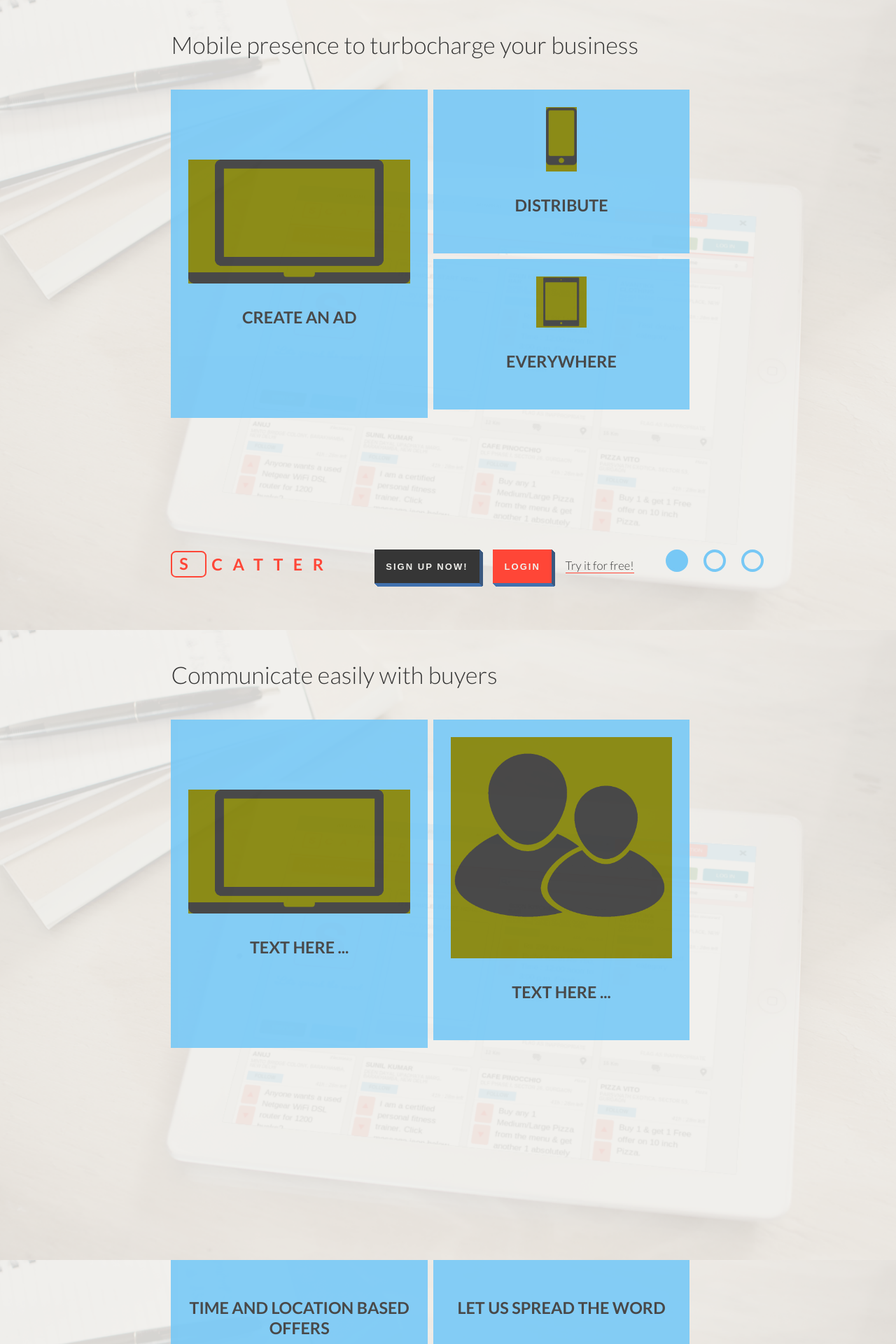
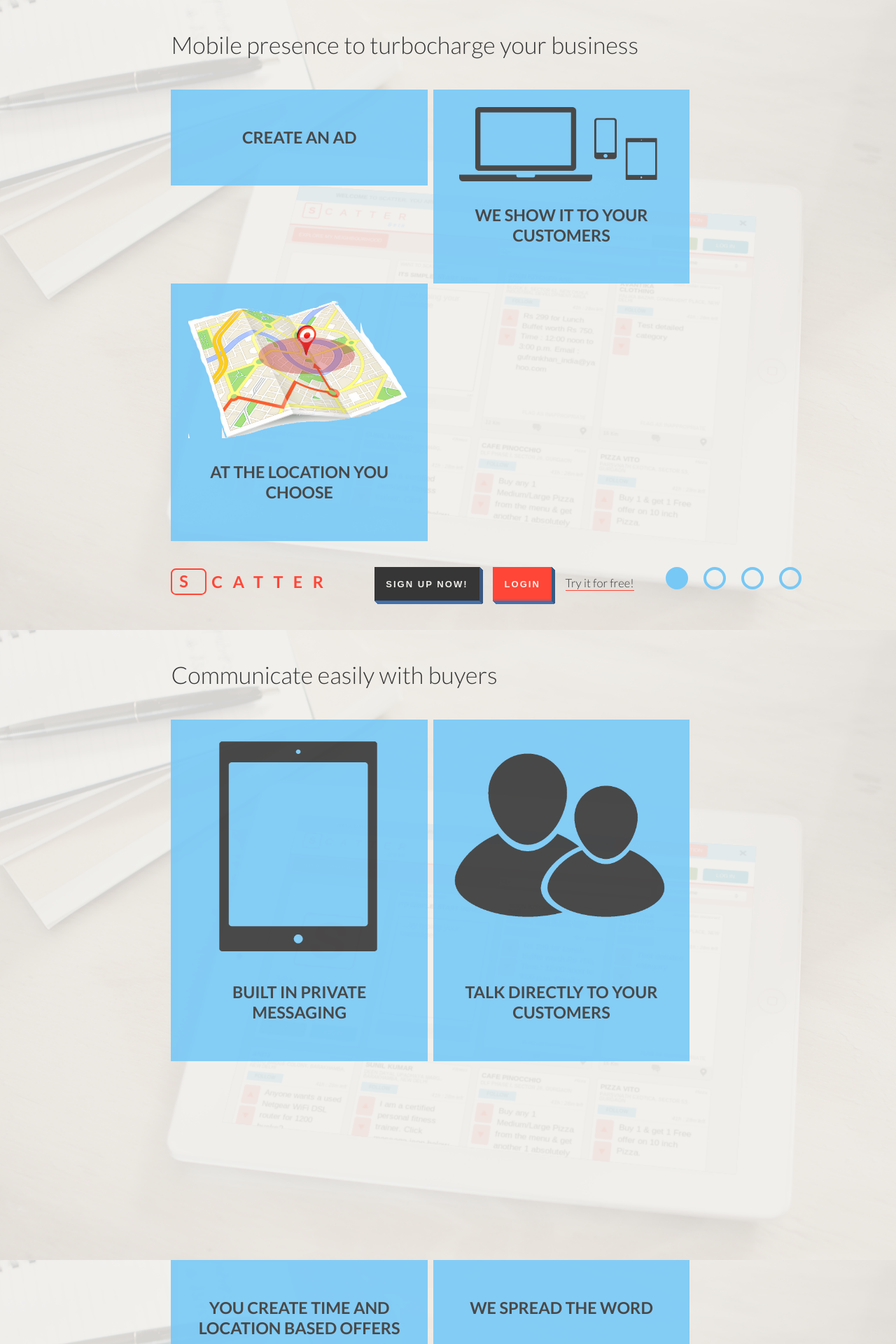
Before and after one commit to metamn/scatter, a Jekyll site: the page built from _posts/2013-08-13-business.html, in a window 1280 px wide. Shown: the top 1920 px of the page at 70% size. Built offline with Jekyll 4.4.1, drawn with Linux system fonts in a browser that asks for light colours; nearby versions of some CDN libraries; some of the changed text lies outside the part shown.

Commit message:
Business slides content updated

```diff
--- a/_includes/header.html
+++ b/_includes/header.html
@@ -18,6 +18,7 @@
       <li class="active">&nbsp;</li>
       <li>&nbsp;</li>
       <li>&nbsp;</li>
+      <li>&nbsp;</li>
     </ul>
   </nav>
 
--- a/_posts/2013-08-13-business.html
+++ b/_posts/2013-08-13-business.html
@@ -12,17 +12,19 @@ class: business
         <h1>Mobile presence to turbocharge your business</h1>
       </header>
 
-      <div id="laptop">
-        <img src="{{ site.url }}/assets/laptop.png" alt="Laptop">
+      <div id="create-ad">
+        <p></p>
         <h2>Create an ad</h2>
       </div>
-      <div id="mobile">
-        <img src="{{ site.url }}/assets/smartphone.png" alt="Smartphone">
-        <h2>Distribute</h2>
+      <div id="devices">
+        <img id="laptop" src="{{ site.url }}/assets/laptop.png" alt="Laptop">
+        <img id="smartphone" src="{{ site.url }}/assets/smartphone.png" alt="Smartphone">
+        <img id="tablet" src="{{ site.url }}/assets/tablet.png" alt="Tablet">
+        <h2>We show it to your customers</h2>
       </div>
-      <div id="tablet">
-        <img src="{{ site.url }}/assets/tablet.png" alt="Tablet">
-        <h2>Everywhere</h2>
+      <div id="locations">
+        <img id="map" src="{{ site.url }}/assets/map-preview.png" alt="Map">
+        <h2>At the location you choose</h2>
       </div>
 
     </article>
@@ -35,14 +37,14 @@ class: business
         <h1>Communicate easily with buyers</h1>
       </header>
 
-      <div id="laptop">
-        <img src="{{ site.url }}/assets/laptop.png" alt="Laptop">
-        <h2>text here ...</h2>
+      <div>
+        <img id="communicate" src="{{ site.url }}/assets/tablet.png" alt="Tablet">
+        <h2>Built in private messaging</h2>
       </div>
 
-      <div id="house">
-        <img src="{{ site.url }}/assets/people.png" alt="People">
-        <h2>text here ...</h2>
+      <div>
+        <img id="buyers" src="{{ site.url }}/assets/people.png" alt="People">
+        <h2>Talk directly to your customers</h2>
       </div>
 
     </article>
@@ -53,23 +55,39 @@ class: business
     <article>
 
       <div id="offer">
-        <h2>Time and location based offers</h2>
-        <p>Create your offer in 30 seconds</p>
-        <img src="{{ site.url }}/assets/clock2.png" alt="Create your offer in 30 seconds" />
+        <h2>You create time and location based offers</h2>
+        <ul>
+          <li>Show your offer for 2 or 48 hours</li>
+          <li>Choose the location where your offer is seen</li>
+        </ul>
       </div>
 
       <div id="spread">
-        <h2>Let us spread the word</h2>
+        <h2>We spread the word</h2>
         <ul>
-          <li>Website</li>
-          <li>Mobile app</li>
+          <li>Your website</li>
+          <li>Scatter mobile app</li>
           <li>Your Facebook page</li>
           <li>Your Twitter page</li>
           <li>Local ad networks</li>
         </ul>
       </div>
+
     </article>
   </section>
 
 
+  <section id="slide-3">
+    <article>
+      <header>
+        <h1>Simple Dashboard</h1>
+      </header>
+
+      <ul>
+        <li>Optimize your offer</li>
+        <li>Get statistics about your campaign</li>
+      </ul>
+    </article>
+  </section>
+
 </div>
--- a/assets/jquery.init.js
+++ b/assets/jquery.init.js
@@ -1,10 +1,4 @@
 $(document).ready(function() {
-
-  // Animations on the business page
-
-  $('.business img').each(function(index) {
-    $(this).animate({ backgroundColor: "olive" }, "slow");
-  });
 
 
   // Scrolling on the business page
--- a/assets/print.css
+++ b/assets/print.css
@@ -148,6 +148,7 @@ body .container #content section#testimonials article form input:first-of-type {
 body .container #content section#testimonials article form p { display: inline-block; }
 body .container #content section#testimonials.active { display: block; }
 
+body.business .container #header { bottom: 1.25em; }
 body.business .container #header form { font-size: smaller; }
 body.business .container #header form input { font-size: small; }
 body.business .container #header form input:last-of-type { background: #ff4637; color: #f0efeb; text-transform: uppercase; font-weight: 700; letter-spacing: 0.15625em; padding: 1.25em; margin-right: 1.25em; -webkit-box-shadow: 1px 0px #3a587f, 0px 1px #4171ae, 2px 1px #3a587f, 1px 2px #4171ae, 3px 2px #3a587f, 2px 3px #4171ae, 4px 3px #3a587f, 3px 4px #4171ae, 5px 4px #3a587f, 4px 5px #4171ae; -moz-box-shadow: 1px 0px #3a587f, 0px 1px #4171ae, 2px 1px #3a587f, 1px 2px #4171ae, 3px 2px #3a587f, 2px 3px #4171ae, 4px 3px #3a587f, 3px 4px #4171ae, 5px 4px #3a587f, 4px 5px #4171ae; box-shadow: 1px 0px #3a587f, 0px 1px #4171ae, 2px 1px #3a587f, 1px 2px #4171ae, 3px 2px #3a587f, 2px 3px #4171ae, 4px 3px #3a587f, 3px 4px #4171ae, 5px 4px #3a587f, 4px 5px #4171ae; }
@@ -160,23 +161,23 @@ body.business .container #header nav ul li { padding-right: 1.25em; cursor: poin
 body.business .container #header nav ul li:after { content: ''; position: absolute; width: 24px; height: 24px; border-radius: 50%; border: 4px solid #77c8f5; }
 body.business .container #header nav ul li:hover:after, body.business .container #header nav ul li.active:after { background: #77c8f5; }
 body.business .container #content section { background-image: url(/assets/tablet-with-scatter.png); }
-body.business .container #content section div { display: inline-block; float: left; padding: 1.25em; background: #77c8f5; opacity: .9; text-align: center; }
-body.business .container #content section div#laptop, body.business .container #content section div#house, body.business .container #content section div#offer, body.business .container #content section div#spread { width: 40%; margin-right: 1%; padding: 5em 1.25em; }
-body.business .container #content section#slide-1 div#mobile { width: 40%; margin-bottom: 1%; }
-body.business .container #content section#slide-1 div#mobile img { width: 14%; }
-body.business .container #content section#slide-1 div#tablet { width: 40%; }
-body.business .container #content section#slide-1 div#tablet img { width: 23%; }
-body.business .container #content section#slide-2 div#house { padding: 1.25em; }
+body.business .container #content section div { width: 40%; margin-right: 1%; max-height: 22em; display: inline-block; float: left; padding: 1.25em; background: #77c8f5; opacity: .9; text-align: center; }
+body.business .container #content section div img { width: 20%; }
+body.business .container #content section div img#laptop { width: 60%; }
+body.business .container #content section div img#smartphone { width: 10%; position: relative; top: -1.25em; }
+body.business .container #content section div img#map { width: 100%; }
+body.business .container #content section div img#communicate, body.business .container #content section div img#buyers { width: 100%; }
 body.business .container #content section#slide-3 div { padding-top: 1.25em; }
 body.business .container #content section#slide-3 div p { margin-bottom: 1.25em; }
-body.business .container #content section#slide-3 div ul { list-style: none; text-align: left; }
-body.business .container #content section#slide-3 div ul li { margin-bottom: 0.625em; }
-body.business .container #content section#slide-3 div ul li:before { position: relative; top: 15px; text-align: center; padding: 5px; width: 60px; height: 60px; display: inline-block; margin-right: 0.625em; }
-body.business .container #content section#slide-3 div ul li:nth-of-type(1):before { content: url(/assets/browser.png); }
-body.business .container #content section#slide-3 div ul li:nth-of-type(2):before { content: url(/assets/smartphone-icon.png); }
-body.business .container #content section#slide-3 div ul li:nth-of-type(3):before { content: url(/assets/facebook.png); }
-body.business .container #content section#slide-3 div ul li:nth-of-type(4):before { content: url(/assets/twitter.png); }
-body.business .container #content section#slide-3 div ul li:nth-of-type(5):before { content: url(/assets/portals.png); }
+body.business .container #content section#slide-3 div ul { text-align: left; }
+body.business .container #content section#slide-3 div#spread ul { list-style: none; }
+body.business .container #content section#slide-3 div#spread ul li { margin-bottom: 0; }
+body.business .container #content section#slide-3 div#spread ul li:before { position: relative; top: 15px; text-align: center; padding: 5px; width: 60px; height: 60px; display: inline-block; margin-right: 0.625em; }
+body.business .container #content section#slide-3 div#spread ul li:nth-of-type(1):before { content: url(/assets/browser.png); }
+body.business .container #content section#slide-3 div#spread ul li:nth-of-type(2):before { content: url(/assets/smartphone-icon.png); }
+body.business .container #content section#slide-3 div#spread ul li:nth-of-type(3):before { content: url(/assets/facebook.png); }
+body.business .container #content section#slide-3 div#spread ul li:nth-of-type(4):before { content: url(/assets/twitter.png); }
+body.business .container #content section#slide-3 div#spread ul li:nth-of-type(5):before { content: url(/assets/portals.png); }
 
 .outline, .hidden { display: none; }
 
--- a/assets/screen.css
+++ b/assets/screen.css
@@ -148,6 +148,7 @@ body .container #content section#testimonials article form input:first-of-type {
 body .container #content section#testimonials article form p { display: inline-block; }
 body .container #content section#testimonials.active { display: block; }
 
+body.business .container #header { bottom: 1.25em; }
 body.business .container #header form { font-size: smaller; }
 body.business .container #header form input { font-size: small; }
 body.business .container #header form input:last-of-type { background: #ff4637; color: #f0efeb; text-transform: uppercase; font-weight: 700; letter-spacing: 0.15625em; padding: 1.25em; margin-right: 1.25em; -webkit-box-shadow: 1px 0px #3a587f, 0px 1px #4171ae, 2px 1px #3a587f, 1px 2px #4171ae, 3px 2px #3a587f, 2px 3px #4171ae, 4px 3px #3a587f, 3px 4px #4171ae, 5px 4px #3a587f, 4px 5px #4171ae; -moz-box-shadow: 1px 0px #3a587f, 0px 1px #4171ae, 2px 1px #3a587f, 1px 2px #4171ae, 3px 2px #3a587f, 2px 3px #4171ae, 4px 3px #3a587f, 3px 4px #4171ae, 5px 4px #3a587f, 4px 5px #4171ae; box-shadow: 1px 0px #3a587f, 0px 1px #4171ae, 2px 1px #3a587f, 1px 2px #4171ae, 3px 2px #3a587f, 2px 3px #4171ae, 4px 3px #3a587f, 3px 4px #4171ae, 5px 4px #3a587f, 4px 5px #4171ae; }
@@ -160,23 +161,23 @@ body.business .container #header nav ul li { padding-right: 1.25em; cursor: poin
 body.business .container #header nav ul li:after { content: ''; position: absolute; width: 24px; height: 24px; border-radius: 50%; border: 4px solid #77c8f5; }
 body.business .container #header nav ul li:hover:after, body.business .container #header nav ul li.active:after { background: #77c8f5; }
 body.business .container #content section { background-image: url(/assets/tablet-with-scatter.png); }
-body.business .container #content section div { display: inline-block; float: left; padding: 1.25em; background: #77c8f5; opacity: .9; text-align: center; }
-body.business .container #content section div#laptop, body.business .container #content section div#house, body.business .container #content section div#offer, body.business .container #content section div#spread { width: 40%; margin-right: 1%; padding: 5em 1.25em; }
-body.business .container #content section#slide-1 div#mobile { width: 40%; margin-bottom: 1%; }
-body.business .container #content section#slide-1 div#mobile img { width: 14%; }
-body.business .container #content section#slide-1 div#tablet { width: 40%; }
-body.business .container #content section#slide-1 div#tablet img { width: 23%; }
-body.business .container #content section#slide-2 div#house { padding: 1.25em; }
+body.business .container #content section div { width: 40%; margin-right: 1%; max-height: 22em; display: inline-block; float: left; padding: 1.25em; background: #77c8f5; opacity: .9; text-align: center; }
+body.business .container #content section div img { width: 20%; }
+body.business .container #content section div img#laptop { width: 60%; }
+body.business .container #content section div img#smartphone { width: 10%; position: relative; top: -1.25em; }
+body.business .container #content section div img#map { width: 100%; }
+body.business .container #content section div img#communicate, body.business .container #content section div img#buyers { width: 100%; }
 body.business .container #content section#slide-3 div { padding-top: 1.25em; }
 body.business .container #content section#slide-3 div p { margin-bottom: 1.25em; }
-body.business .container #content section#slide-3 div ul { list-style: none; text-align: left; }
-body.business .container #content section#slide-3 div ul li { margin-bottom: 0.625em; }
-body.business .container #content section#slide-3 div ul li:before { position: relative; top: 15px; text-align: center; padding: 5px; width: 60px; height: 60px; display: inline-block; margin-right: 0.625em; }
-body.business .container #content section#slide-3 div ul li:nth-of-type(1):before { content: url(/assets/browser.png); }
-body.business .container #content section#slide-3 div ul li:nth-of-type(2):before { content: url(/assets/smartphone-icon.png); }
-body.business .container #content section#slide-3 div ul li:nth-of-type(3):before { content: url(/assets/facebook.png); }
-body.business .container #content section#slide-3 div ul li:nth-of-type(4):before { content: url(/assets/twitter.png); }
-body.business .container #content section#slide-3 div ul li:nth-of-type(5):before { content: url(/assets/portals.png); }
+body.business .container #content section#slide-3 div ul { text-align: left; }
+body.business .container #content section#slide-3 div#spread ul { list-style: none; }
+body.business .container #content section#slide-3 div#spread ul li { margin-bottom: 0; }
+body.business .container #content section#slide-3 div#spread ul li:before { position: relative; top: 15px; text-align: center; padding: 5px; width: 60px; height: 60px; display: inline-block; margin-right: 0.625em; }
+body.business .container #content section#slide-3 div#spread ul li:nth-of-type(1):before { content: url(/assets/browser.png); }
+body.business .container #content section#slide-3 div#spread ul li:nth-of-type(2):before { content: url(/assets/smartphone-icon.png); }
+body.business .container #content section#slide-3 div#spread ul li:nth-of-type(3):before { content: url(/assets/facebook.png); }
+body.business .container #content section#slide-3 div#spread ul li:nth-of-type(4):before { content: url(/assets/twitter.png); }
+body.business .container #content section#slide-3 div#spread ul li:nth-of-type(5):before { content: url(/assets/portals.png); }
 
 .outline, .hidden { display: none; }
 
```
Also changed, not shown: assets/theme.scss (+32 -35 lines), assets/map-preview.png (added), 7 other files.
